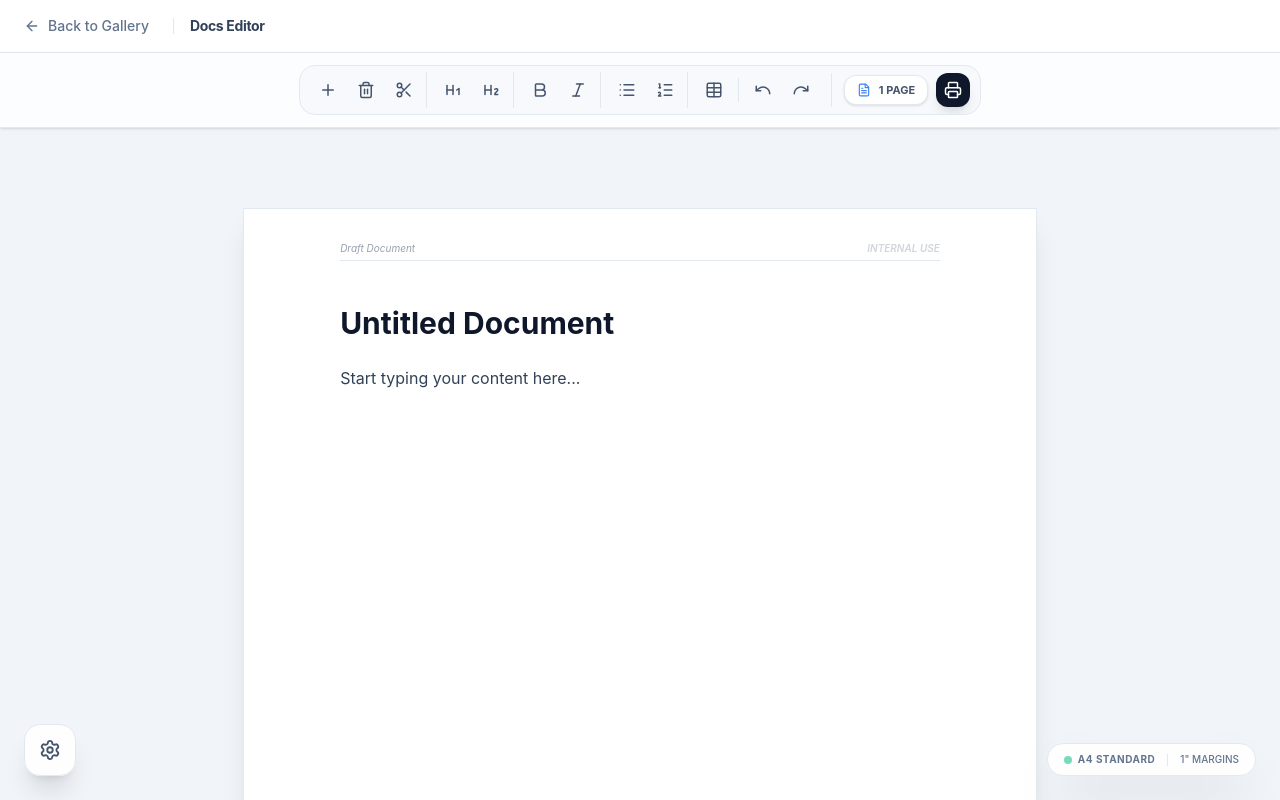
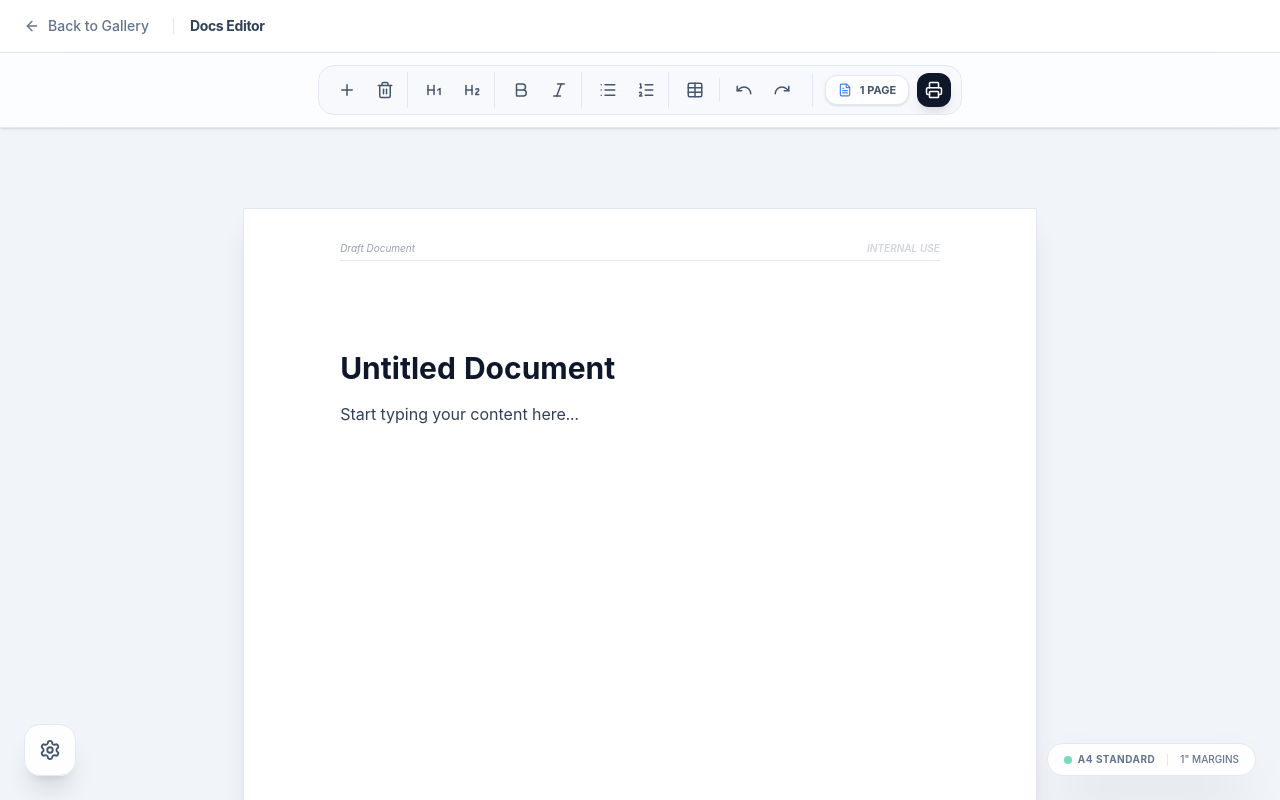
Before and after one commit to Yashsingh045/Tiptap-document-editor, a React (Vite) app: page / in a window 1280 px wide. Both pictures are taken after a click on the button "Blank document". Shown: the top 800 px of the page. Built offline with nearby package versions, Linux system fonts and the light colour scheme.

Commit message:
refactor: Introduce custom Document extension and `page-content` wrapper to enhance page structure and auto-pagination logic.

```diff
--- a/src/App.jsx
+++ b/src/App.jsx
@@ -6,6 +6,7 @@ import { TableCell } from '@tiptap/extension-table-cell'
 import { TableHeader } from '@tiptap/extension-table-header'
 import Toolbar from './components/Toolbar'
 import Page from './extensions/Page'
+import Document from './extensions/Document'
 import Pagination from './extensions/Pagination'
 import DocumentSettings from './components/DocumentSettings'
 import { useState } from 'react'
@@ -17,7 +18,10 @@ const App = () => {
 
   const editor = useEditor({
     extensions: [
-      StarterKit,
+      Document,
+      StarterKit.configure({
+        document: false,
+      }),
       Table.configure({
         resizable: true,
       }),
--- a/src/components/TemplateGallery.jsx
+++ b/src/components/TemplateGallery.jsx
@@ -11,8 +11,10 @@ const TEMPLATES = [
         bgColor: 'bg-white',
         content: `
             <div data-type="page" data-page-number="1">
+                <div class="page-content">
                     <h1>Untitled Document</h1>
                     <p>Start typing your content here...</p>
+                </div>
             </div>
         `
     },
@@ -24,6 +26,7 @@ const TEMPLATES = [
         bgColor: 'bg-blue-50/30',
         content: `
             <div data-type="page" data-page-number="1">
+                <div class="page-content">
                     <h1 style="text-align: center">YOUR NAME</h1>
                     <p style="text-align: center; font-size: 14px; color: #666">City, Country | phone | email | linkedin.com/in/name</p>
                     <hr />
@@ -38,6 +41,7 @@ const TEMPLATES = [
                     <h3>Skills</h3>
                     <p>React, Tiptap, Tailwind CSS, Node.js, ProseMirror</p>
                 </div>
+            </div>
         `
     },
     {
@@ -48,6 +52,7 @@ const TEMPLATES = [
         bgColor: 'bg-rose-50/30',
         content: `
             <div data-type="page" data-page-number="1">
+                <div class="page-content">
                     <p>Your Name<br />Your Address<br />City, ZIP</p>
                     <p style="margin-top: 40px">Date: ${new Date().toLocaleDateString()}</p>
                     <p style="margin-top: 40px"><strong>Recipient Name</strong><br />Recipient Address<br />City, ZIP</p>
@@ -55,6 +60,7 @@ const TEMPLATES = [
                     <p>This is a professional letter template. You can start typing your message here. The layout is optimized for A4 paper and follows industry standards for formal correspondence.</p>
                     <p>Sincerely,</p>
                     <p style="margin-top: 40px">[Your Name]</p>
+                </div>
             </div>
         `
     }
--- a/src/components/Toolbar.jsx
+++ b/src/components/Toolbar.jsx
@@ -74,11 +74,7 @@ const Toolbar = ({ editor }) => {
                         label="Delete Page"
                         className="text-rose-500 hover:bg-rose-50"
                     />
-                    <CommandButton
-                        onClick={() => editor.chain().focus().splitPage(editor.state.selection.from).run()}
-                        icon={<Scissors size={18} />}
-                        label="Page Break"
-                    />
+
                 </div>
 
                 {/* Text Group */}
--- /dev/null
+++ b/src/extensions/Document.js
@@ -0,0 +1,15 @@
+import { Node } from '@tiptap/core'
+
+/**
+ * Custom Document Extension
+ *
+ * Enforces a strict root structure where only 'page' nodes are allowed.
+ * This prevents content from leaking outside the A4 pages.
+ */
+export const Document = Node.create({
+    name: 'doc',
+    topNode: true,
+    content: 'page+',
+})
+
+export default Document
--- a/src/extensions/Page.js
+++ b/src/extensions/Page.js
@@ -11,9 +11,9 @@ import PageView from './PageView'
  */
 const Page = Node.create({
     name: 'page',
-    group: 'block',
     content: 'block+',
     defining: true,
+    isolating: true,
     draggable: false,
 
     addAttributes() {
@@ -31,7 +31,10 @@ const Page = Node.create({
     },
 
     parseHTML() {
-        return [{ tag: 'div[data-type="page"]' }]
+        return [{
+            tag: 'div[data-type="page"]',
+            contentElement: '.page-content'
+        }]
     },
 
     renderHTML({ HTMLAttributes }) {
@@ -71,7 +74,8 @@ const Page = Node.create({
 
                     if (pagePos !== -1) {
                         try {
-                            tr.split(pos, 2, [{ type: state.schema.nodes.page.type }])
+                            // Correctly pass the node type (not .type)
+                            tr.split(pos, 2, [{ type: state.schema.nodes.page }])
                             return true
                         } catch (e) {
                             console.error('splitPage failed:', e)
--- a/src/extensions/PageView.jsx
+++ b/src/extensions/PageView.jsx
@@ -9,31 +9,37 @@ const PageView = ({ node, updateAttributes, editor, getPos }) => {
 
     useEffect(() => {
         const checkOverflow = () => {
-            if (!pageRef.current || !editor.isEditable || !editor.isFocused) return
+            if (!pageRef.current || !editor.isEditable || !editor.isFocused || window._isSplitting) return
 
             const contentArea = pageRef.current.querySelector('.page-content')
             if (!contentArea) return
 
-            // Available height for content: A4 height (1122px) - Padding/Margins
-            // We use the offsetHeight of the content area as the limit
-            const maxHeight = contentArea.offsetHeight
+            const maxHeight = 950
             const currentHeight = contentArea.scrollHeight
 
             if (currentHeight > maxHeight) {
                 const { selection } = editor.state
                 const pos = getPos()
 
-                // Only split if content is within the current page boundary
-                if (selection.from >= pos && selection.from <= pos + node.nodeSize) {
-                    editor.chain().focus().splitPage(selection.from).run()
+                // Ensure we are inside this page and not just at the very start
+                if (selection.from > pos && selection.from < pos + node.nodeSize) {
+                    window._isSplitting = true
+                    try {
+                        editor.chain().focus().splitPage(selection.from).run()
+                    } finally {
+                        // Reset flag after a delay to allow state to settle
+                        setTimeout(() => { window._isSplitting = false }, 500)
+                    }
+                } else if (!editor.isFocused) {
+                    // Handle initial content load split
+                    editor.chain().splitPage(pos + node.nodeSize - 1).run()
                 }
             }
         }
 
         const observer = new ResizeObserver(() => {
-            // Debounce to prevent performance hits
             clearTimeout(window._paginationTimeout)
-            window._paginationTimeout = setTimeout(checkOverflow, 100)
+            window._paginationTimeout = setTimeout(checkOverflow, 200)
         })
 
         const contentArea = pageRef.current?.querySelector('.page-content')
@@ -48,31 +54,38 @@ const PageView = ({ node, updateAttributes, editor, getPos }) => {
         <NodeViewWrapper className="page-wrapper group relative">
             <div
                 ref={pageRef}
-                className="page shadow-lg bg-white mx-auto my-8 relative border border-gray-100 print:shadow-none print:my-0"
+                className="page shadow-lg bg-white mx-auto my-8 relative border border-gray-100 print:shadow-none print:my-0 flex flex-col"
                 style={{
                     width: '210mm',
-                    minHeight: '297mm',
+                    height: '297mm',
                     padding: '25.4mm',
-                    boxSizing: 'border-box'
+                    boxSizing: 'border-box',
+                    overflow: 'hidden'
                 }}
             >
                 {/* Margin Guides (Visible on hover) */}
                 <div className="margin-line opacity-0 group-hover:opacity-100 transition-opacity" />
 
                 {/* Header */}
-                <div className="absolute top-8 left-[25.4mm] right-[25.4mm] flex justify-between items-center text-[10px] text-gray-400 border-b border-gray-50 pb-1 italic select-none">
+                <div
+                    contentEditable={false}
+                    className="absolute top-8 left-[25.4mm] right-[25.4mm] flex justify-between items-center text-[10px] text-gray-400 border-b border-gray-50 pb-1 italic select-none pointer-events-none"
+                >
                     <span>{header}</span>
                     <span className="font-semibold text-gray-300">INTERNAL USE</span>
                 </div>
 
                 {/* Content Area */}
                 <NodeViewContent
-                    className="outline-none min-h-[calc(297mm-50.8mm)] page-content"
+                    className="outline-none page-content flex-1"
                     data-page-id={pageNumber}
                 />
 
                 {/* Footer */}
-                <div className="absolute bottom-8 left-[25.4mm] right-[25.4mm] flex justify-between items-center text-[10px] text-gray-400 border-t border-gray-50 pt-2 select-none">
+                <div
+                    contentEditable={false}
+                    className="absolute bottom-8 left-[25.4mm] right-[25.4mm] flex justify-between items-center text-[10px] text-gray-400 border-t border-gray-50 pt-2 select-none pointer-events-none"
+                >
                     <span>{footer}</span>
                     <span className="bg-gray-50 px-2 py-0.5 rounded-full border border-gray-100 font-medium">Page {pageNumber}</span>
                 </div>
--- a/src/index.css
+++ b/src/index.css
@@ -46,6 +46,9 @@ body {
 /* Tiptap Editor Styling */
 .tiptap {
   @apply min-h-full outline-none;
+  white-space: pre-wrap !important;
+  word-break: break-word;
+  font-variant-numeric: tabular-nums;
 }
 
 .editor-root {
@@ -121,6 +124,31 @@ body {
   @apply border border-slate-200 px-4 py-3 text-slate-600;
 }
 
+/* List Styles */
+.prose ul {
+  list-style-type: disc !important;
+  padding-left: 1.5rem !important;
+  margin-bottom: 1rem !important;
+}
+
+.prose ol {
+  list-style-type: decimal !important;
+  padding-left: 1.5rem !important;
+  margin-bottom: 1rem !important;
+}
+
+.prose li {
+  margin-bottom: 0.5rem !important;
+  display: list-item !important;
+}
+
+.prose h1,
+.prose h2,
+.prose h3 {
+  margin-top: 1.5em !important;
+  margin-bottom: 0.5em !important;
+}
+
 @media print {
   .no-print {
     display: none !important;
```
Lines whose indentation alone changed are shown as unchanged.
